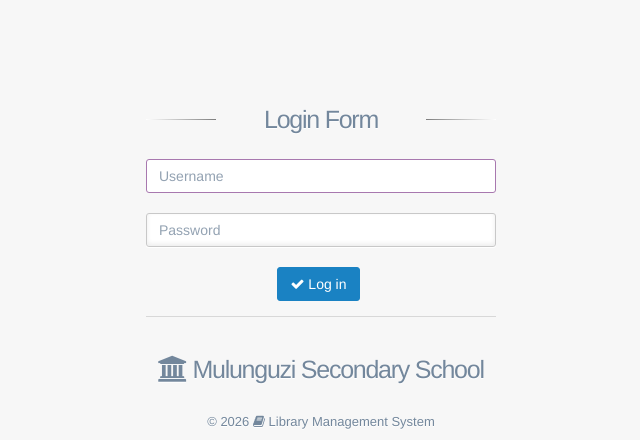
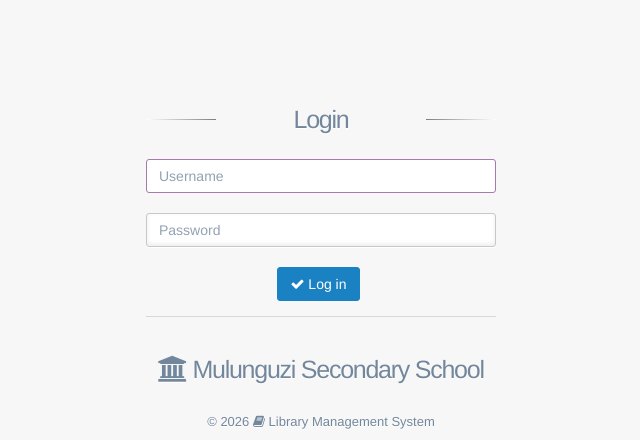
Before and after one commit to ningi265/lms, a PHP site: page / in a window 1280 px wide. Shown: the top 440 px of the page, without its empty margins (319-959 px from the left). Run offline with PHP 8.4, Linux system fonts and the light colour scheme.

Commit message:
login ui update

```diff
--- a/admin/index.php
+++ b/admin/index.php
@@ -73,7 +73,7 @@
             <div id="login" class="animate form">
                 <section class="login_content">
                     <form action="" method="post">
-                        <h1>Login Form</h1>
+                        <h1>Login</h1>
                         <div>
                             <input type="text" class="form-control" name="username" placeholder="Username" autofocus='autofocus' required />
                         </div>
```
